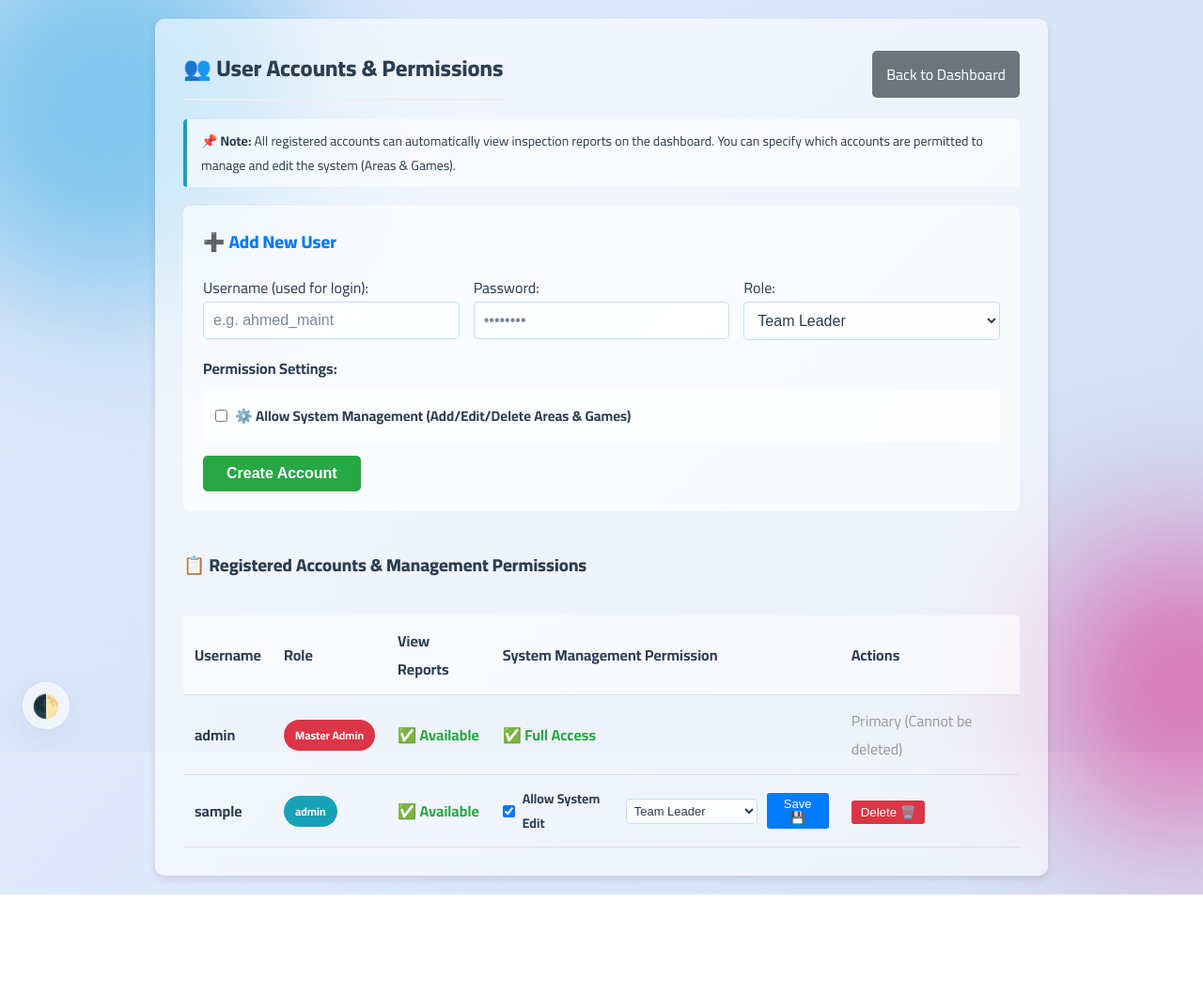
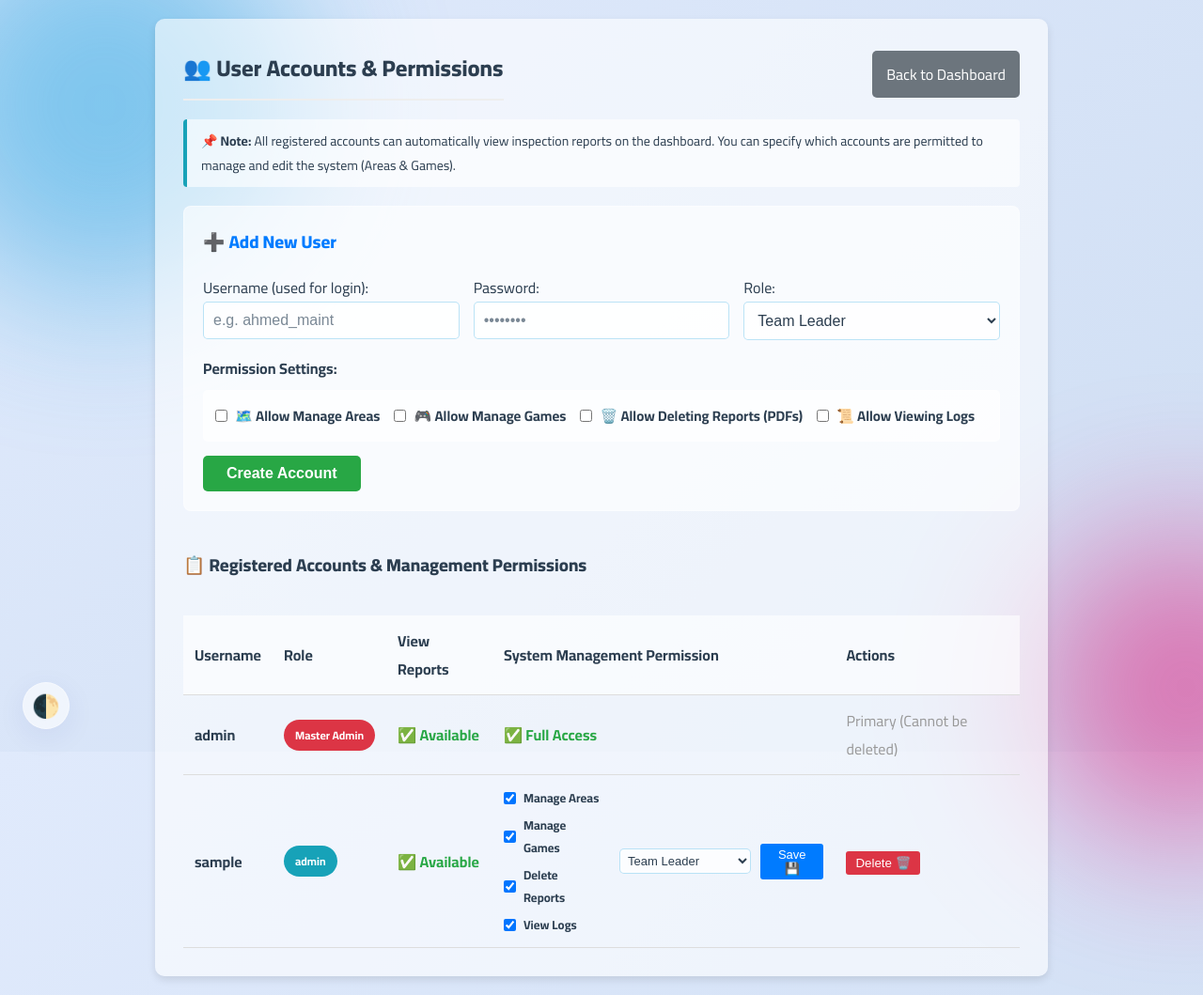
Before and after one commit to SaTo2002/DailyCheckApp, a Flask app: page /manage_users in a window 1280 px wide. Shown: the whole page at 94% size. Before the commit the page ends 952 px from the top, so only its background shows below. Run offline with Flask 3, Linux system fonts and the light colour scheme; the visitor is signed in with stand-in values (Sample User, id 1); tables that the repository leaves empty hold one stand-in row (values such as "Sample post"); parts of the project's set-up code (start-up, migrations or seed data) failed here and were passed over; some libraries are stand-ins or nearby versions.

Commit message:
feat: Add View Logs and Delete Reports granular permissions, fix master admin username validation, and improve code formatting

```diff
--- a/models.py
+++ b/models.py
@@ -37,6 +37,12 @@ class User(db.Model):
     can_view_reports = db.Column(
         db.Boolean, default=True
     )  # صلاحية رؤية الداشبورد والتقارير (متاحة للجميع)
+    can_delete_reports = db.Column(
+        db.Boolean, default=False
+    )  # صلاحية حذف التقارير ومسح الـ PDF
+    can_view_logs = db.Column(
+        db.Boolean, default=False
+    )  # صلاحية رؤية سجلات النظام والإيميلات
 
 
 # ------------------------------------------------------------------------------
--- a/routes/manage.py
+++ b/routes/manage.py
@@ -147,7 +147,7 @@ def edit_area(area_id):
         log_system_event(
             session.get("admin_username", "Master Admin"),
             "Edit Area",
-            details=f"الArea: {area.name}",
+            details=f"Edit Area: {area.name}",
             level="INFO",
         )
         return redirect(url_for("manage.manage_system"))
@@ -167,7 +167,7 @@ def delete_area(area_id):
         log_system_event(
             session.get("admin_username", "Master Admin"),
             "Delete Area",
-            details=f"حذف Area: {area.name}",
+            details=f"Delete Area: {area.name}",
             level="WARNING",
         )
         db.session.delete(area)
@@ -388,7 +388,15 @@ def manage_users():
         username = request.form.get("username")
         password = request.form.get("password")
         role = request.form.get("role", "Team Leader")
-        can_manage_system = bool(request.form.get("can_manage_system"))
+        can_manage_areas = bool(request.form.get("can_manage_areas"))
+        can_manage_games = bool(request.form.get("can_manage_games"))
+        can_delete_reports = bool(request.form.get("can_delete_reports"))
+        can_view_logs = bool(request.form.get("can_view_logs"))
+        can_manage_system = can_manage_areas or can_manage_games
+
+        if username and username.lower() == "admin":
+            flash("Error: The username 'admin' is reserved for the Master Admin.", "danger")
+            return redirect(url_for("manage.manage_users"))
 
         if username and password:
             existing_user = User.query.filter_by(username=username).first()
@@ -401,9 +409,11 @@ def manage_users():
                 password_hash=generate_password_hash(password),
                 role=role,
                 can_manage_system=can_manage_system,
-                can_manage_areas=can_manage_system,
-                can_manage_games=can_manage_system,
+                can_manage_areas=can_manage_areas,
+                can_manage_games=can_manage_games,
                 can_view_reports=True,
+                can_delete_reports=can_delete_reports,
+                can_view_logs=can_view_logs,
             )
             db.session.add(user)
             db.session.commit()
@@ -426,16 +436,22 @@ def update_user_permissions(user_id):
     if not session.get("is_admin"):
         return redirect(url_for("admin.admin_login"))
     user = User.query.get_or_404(user_id)
-    can_manage_system = bool(request.form.get("can_manage_system"))
+    can_manage_areas = bool(request.form.get("can_manage_areas"))
+    can_manage_games = bool(request.form.get("can_manage_games"))
+    can_delete_reports = bool(request.form.get("can_delete_reports"))
+    can_view_logs = bool(request.form.get("can_view_logs"))
+    can_manage_system = can_manage_areas or can_manage_games
     role = request.form.get("role")
 
     if role:
         user.role = role
 
     user.can_manage_system = can_manage_system
-    user.can_manage_areas = can_manage_system
-    user.can_manage_games = can_manage_system
+    user.can_manage_areas = can_manage_areas
+    user.can_manage_games = can_manage_games
     user.can_view_reports = True
+    user.can_delete_reports = can_delete_reports
+    user.can_view_logs = can_view_logs
     db.session.commit()
     log_system_event(
         session.get("admin_username", "Master Admin"),
@@ -458,7 +474,7 @@ def delete_user(user_id):
         log_system_event(
             session.get("admin_username", "Master Admin"),
             "Delete User",
-            details=f"حذف User: {user.username}",
+            details=f"Delete User: {user.username}",
             level="WARNING",
         )
         db.session.delete(user)
--- a/routes/monitor.py
+++ b/routes/monitor.py
@@ -402,7 +402,7 @@ def check_game(game_id):
             log_system_event(
                 monitor_name,
                 "Override Game Lock",
-                details=f"لعبة {game.name} - Locked previously by {game_locks[str(game_id)]}",
+                details=f"Game: {game.name} - Locked previously by {game_locks[str(game_id)]}",
                 level="WARNING",
             )
 
@@ -623,7 +623,7 @@ def submit_report():
     log_system_event(
         monitor_name,
         "Generate Area Report",
-        details=f"Area: {area.name}، Games inspected: {len(completed_games)}",
+        details=f"Area: {area.name}, Games inspected: {len(completed_games)}",
         level="INFO",
     )
 
--- a/templates/dashboard.html
+++ b/templates/dashboard.html
@@ -74,6 +74,8 @@
             {% if session.get('is_master_admin') or session.get('admin_role') == 'admin' %}
                 <a href="/manage_users" class="btn-outline" style="text-decoration: none; display: inline-block;">👥 User Accounts</a>
                 <a href="/manage_emails" class="btn-outline" style="text-decoration: none; display: inline-block;">📧 Email List</a>
+            {% endif %}
+            {% if session.get('can_view_logs') %}
                 <a href="/system_logs" class="btn-outline" style="text-decoration: none; display: inline-block;">📝 System Logs</a>
                 <a href="/email_logs" class="btn-outline" style="text-decoration: none; display: inline-block;">📬 Email Logs</a>
             {% endif %}
@@ -227,10 +229,12 @@
                             <a href="/download_pdf/{{ session_id }}" target="_blank" class="btn-primary btn-sm" style="background: var(--brand-pink); box-shadow: 0 4px 10px rgba(228,0,108,0.3);">📥 Download PDF</a>
 
                             <a href="/print_report/{{ session_id }}" target="_blank" class="btn-primary btn-sm" style="background: var(--success); box-shadow: 0 4px 10px rgba(40,167,69,0.3);">🖨️ Web Report</a>
+                            {% if session.get('can_delete_reports') %}
                             <form action="/delete_report/{{ session_id }}" method="POST" onsubmit="return confirmForm(event, this, 'Confirm Deletion', 'Are you sure you want to delete this report?');" style="margin: 0;">
-    <input type="hidden" name="csrf_token" value="{{ csrf_token() }}"/>
+                                <input type="hidden" name="csrf_token" value="{{ csrf_token() }}"/>
                                 <button type="submit" class="btn-secondary btn-sm" style="background: var(--danger); box-shadow: 0 4px 10px rgba(220,53,69,0.3);">🗑️ Delete</button>
                             </form>
+                            {% endif %}
                         </div>
                     </div>
                 </div>
--- a/templates/manage_users.html
+++ b/templates/manage_users.html
@@ -110,12 +110,21 @@
                     </div>
                 </div>
 
-                <!-- Manage System Permission Checkbox -->
+                <!-- Permission Checkboxes -->
                 <div>
                     <label style="font-weight: bold; display: block; margin-bottom: 8px;">Permission Settings:</label>
-                    <div class="checkbox-group">
+                    <div class="checkbox-group" style="flex-wrap: wrap;">
                         <label class="checkbox-label">
-                            <input type="checkbox" name="can_manage_system" value="1"> ⚙️ Allow System Management (Add/Edit/Delete Areas & Games)
+                            <input type="checkbox" name="can_manage_areas" id="add_manage_areas" value="1"> 🗺️ Allow Manage Areas
+                        </label>
+                        <label class="checkbox-label">
+                            <input type="checkbox" name="can_manage_games" id="add_manage_games" value="1"> 🎮 Allow Manage Games
+                        </label>
+                        <label class="checkbox-label">
+                            <input type="checkbox" name="can_delete_reports" value="1"> 🗑️ Allow Deleting Reports (PDFs)
+                        </label>
+                        <label class="checkbox-label">
+                            <input type="checkbox" name="can_view_logs" value="1"> 📜 Allow Viewing Logs
                         </label>
                     </div>
                 </div>
@@ -157,9 +166,20 @@
                     <td>
                         <form action="/update_user_permissions/{{ user.id }}" method="POST" style="display: flex; gap: 10px; align-items: center; margin: 0;">
     <input type="hidden" name="csrf_token" value="{{ csrf_token() }}"/>
-                            <label class="checkbox-label" style="font-size: 14px;">
-                                <input type="checkbox" name="can_manage_system" value="1" {% if user.can_manage_system or user.can_manage_areas or user.can_manage_games %}checked{% endif %}> Allow System Edit
-                            </label>
+                            <div style="display: flex; flex-direction: column; gap: 5px; margin-inline-end: 10px;">
+                                <label class="checkbox-label" style="font-size: 13px;">
+                                    <input type="checkbox" name="can_manage_areas" id="edit_manage_areas_{{ user.id }}" value="1" {% if user.can_manage_areas %}checked{% endif %}> Manage Areas
+                                </label>
+                                <label class="checkbox-label" style="font-size: 13px;">
+                                    <input type="checkbox" name="can_manage_games" id="edit_manage_games_{{ user.id }}" value="1" {% if user.can_manage_games %}checked{% endif %}> Manage Games
+                                </label>
+                                <label class="checkbox-label" style="font-size: 13px;">
+                                    <input type="checkbox" name="can_delete_reports" value="1" {% if user.can_delete_reports %}checked{% endif %}> Delete Reports
+                                </label>
+                                <label class="checkbox-label" style="font-size: 13px;">
+                                    <input type="checkbox" name="can_view_logs" value="1" {% if user.can_view_logs %}checked{% endif %}> View Logs
+                                </label>
+                            </div>
                             <select name="role" style="padding: 4px; font-size: 13px; width: 140px;">
                                 <option value="Team Leader" {% if user.role == 'Team Leader' %}selected{% endif %}>Team Leader</option>
                                 <option value="Maintenance Team Leader" {% if user.role == 'Maintenance Team Leader' %}selected{% endif %}>Maintenance Team Leader</option>
@@ -191,6 +211,37 @@
             const isDark = document.documentElement.classList.contains('dark-mode');
             localStorage.setItem('theme', isDark ? 'dark' : 'light');
         }
+
+        document.addEventListener("DOMContentLoaded", function() {
+            // Add User Form logic
+            const addManageAreas = document.getElementById('add_manage_areas');
+            const addManageGames = document.getElementById('add_manage_games');
+
+            if(addManageGames && addManageAreas) {
+                addManageGames.addEventListener('change', function() {
+                    if(this.checked) addManageAreas.checked = true;
+                });
+                addManageAreas.addEventListener('change', function() {
+                    if(!this.checked) addManageGames.checked = false;
+                });
+            }
+
+            // Edit User Forms logic
+            document.querySelectorAll('input[name="can_manage_games"]').forEach(function(gamesCheckbox) {
+                if(gamesCheckbox.id && gamesCheckbox.id.startsWith('edit_manage_games_')) {
+                    const userId = gamesCheckbox.id.split('_').pop();
+                    const areasCheckbox = document.getElementById('edit_manage_areas_' + userId);
+                    if(areasCheckbox) {
+                        gamesCheckbox.addEventListener('change', function() {
+                            if(this.checked) areasCheckbox.checked = true;
+                        });
+                        areasCheckbox.addEventListener('change', function() {
+                            if(!this.checked) gamesCheckbox.checked = false;
+                        });
+                    }
+                }
+            });
+        });
     </script>
 
     {% include 'components/modal.html' %}
```
Also changed, not shown: routes/admin.py (+175 -63 lines).
